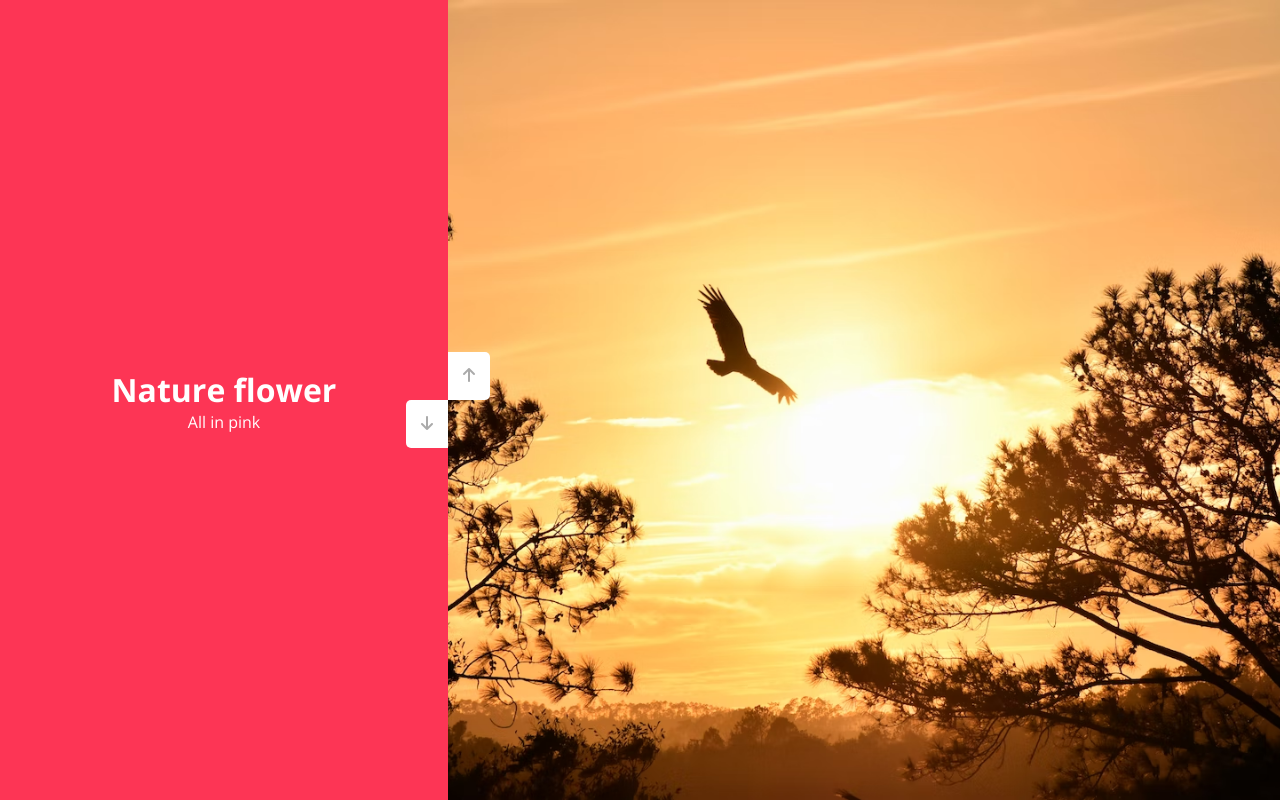
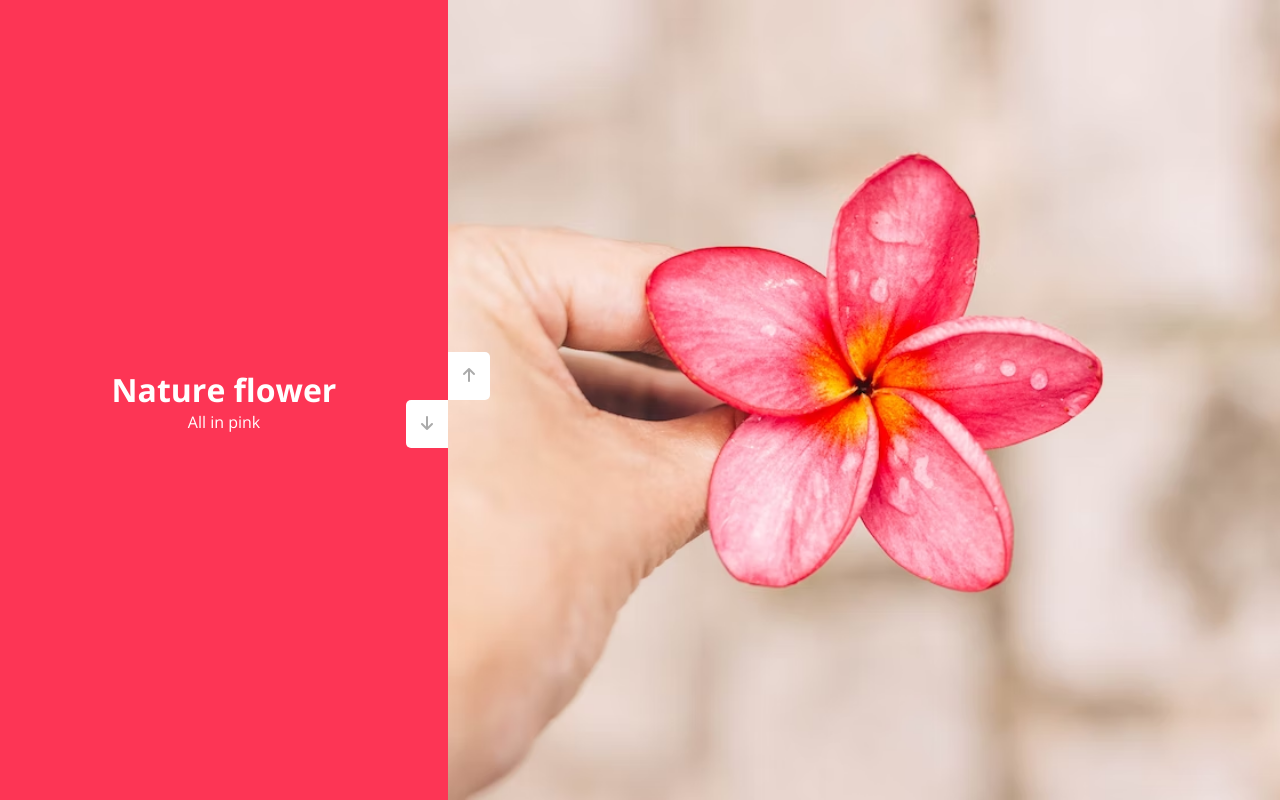
Before and after one commit to ThorayaElsharawy/Vertical-Slider, a plain HTML site: page index.html in a window 1280 px wide. Both pictures are taken after a click on the button 427 px from the left and 424 px from the top of the page. Drawn offline with nearby package versions, Linux system fonts and the light colour scheme.

Commit message:
Handle slider functionality

```diff
--- a/script.js
+++ b/script.js
@@ -0,0 +1,32 @@
+const sliderContainer = document.querySelector('.slider-container');
+const slideRight = document.querySelector('.right-slide');
+const slideLeft = document.querySelector('.left-slide');
+const upButton = document.querySelector('.up-button');
+const downButton = document.querySelector('.down-button');
+const slidesLength = slideRight.querySelectorAll('div').length
+
+let activeSlideIndex = 0;
+
+slideLeft.style.top = `-${(slidesLength - 1) * 100}vh`;
+
+upButton.addEventListener('click', () => changeSlide('up'))
+downButton.addEventListener('click', () => changeSlide('down'))
+
+function changeSlide(direction) {
+    const sliderHight = sliderContainer.clientHeight
+
+    if(direction === 'up') {
+        activeSlideIndex++
+        if(activeSlideIndex > slidesLength - 1) {
+            activeSlideIndex = 0
+        }
+    } else if(direction === 'down') {
+        activeSlideIndex--;
+        if(activeSlideIndex < 0) {
+            activeSlideIndex = slidesLength - 1
+        }
+    }
+
+    slideRight.style.transform = `translateY(-${activeSlideIndex * sliderHight}px)`
+    slideLeft.style.transform = `translateY(${activeSlideIndex * sliderHight}px)`
+}
--- a/style.css
+++ b/style.css
@@ -23,7 +23,7 @@ body {
     position: absolute;
     top: 0;
     left: 0;
-
+    transition: transform .6s;
 }
 
 .left-slide > div {
@@ -48,6 +48,7 @@ body {
     top: 0;
     left: 35%;
     width: 65%;
+    transition: transform .6s;
 }
 
 .right-slide > div {
```
Also changed, not shown: index.html (+0 -1 lines).
